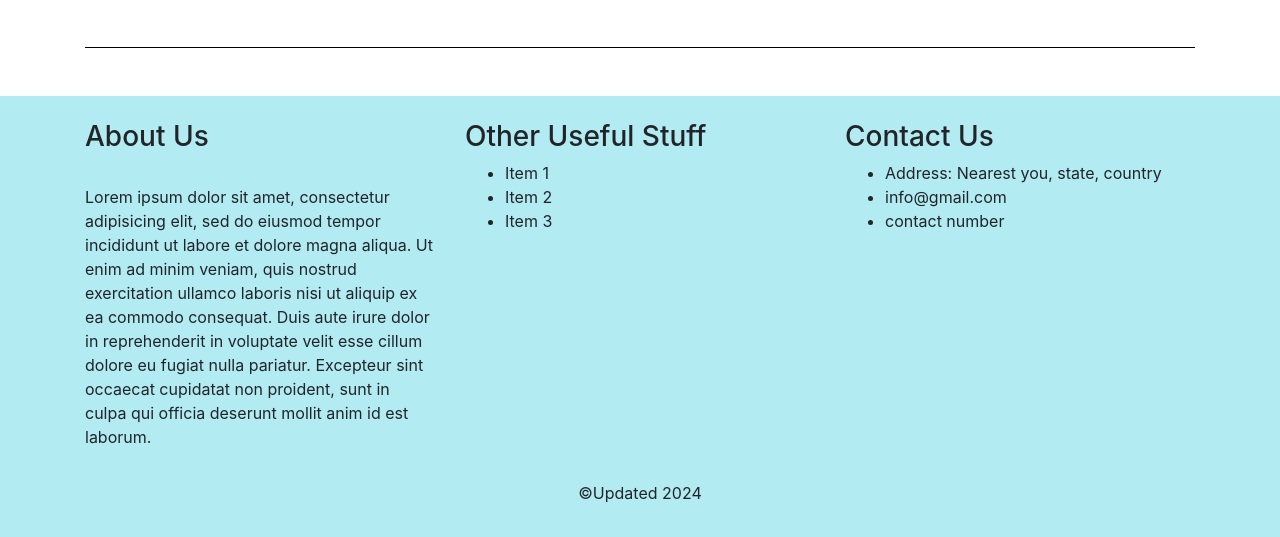
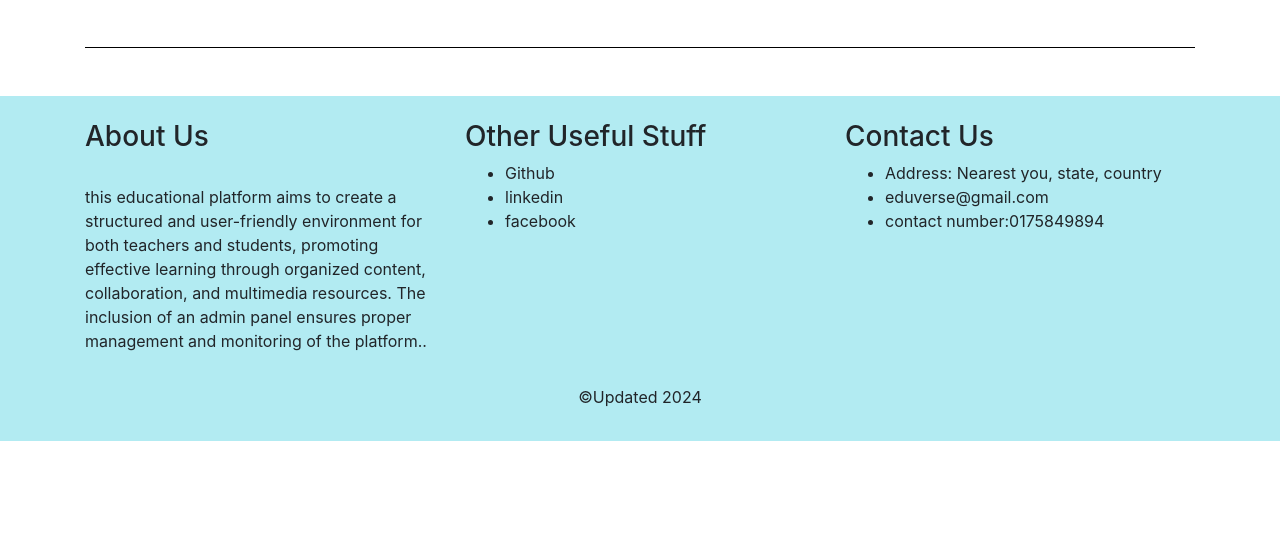
Before and after one commit to Rakib021/eduVerse, a Django app: page / in a window 1280 px wide. Shown: the part 2658-3195 px from the top of the page. After the commit the page ends 3099 px from the top, so only its background shows below. Run offline with Django 4.2, Linux system fonts and the light colour scheme; data comes from the database, SQL or seed files in the repository; some libraries are stand-ins or nearby versions.

Commit message:
updating some text

```diff
--- a/app_users/templates/app_users/index.html
+++ b/app_users/templates/app_users/index.html
@@ -116,12 +116,7 @@
             <h2 class="mb-3 mt-5 font-weight-bold" style="color:purple;">Upcoming Events</h2>
             <div class="row d-flex justify-content-center mb-4">
                 <div class="col-md-8">
-                  <p class="text-white">Lorem ipsum dolor sit amet, consectetur adipisicing elit. Quasi voluptate
-                                    hic
-                                    provident nulla repellat
-                                    facere esse molestiae ipsa labore porro minima quam quaerat rem, natus repudiandae debitis
-                                    est
-                                    sit pariatur.</p>
+                  <p class="text-white">Incorporating events into an educational platform can enhance engagement, foster a sense of community, and provide additional learning opportunities.</p>
                 </div>
               </div>
             <div class="row d-flex justify-content-center mb-4">
@@ -129,15 +124,10 @@
                             <div class="card mb-3 mr-5 ml-3" style="max-width:450px;max-height:450px;">
                                 <img src="https://www.hackread.com/wp-content/uploads/2023/09/7-benefits-webinar-qa-session-800x500.jpg" alt="no image found" width="450" height="450">
                                 <div class="event-mask justify-content-center">
-                                  <div class="row d-flex justify-content-center"> <h2 class="font-weight-bold" style="color:purple;">About the Event</h2> </div>
+                                  <div class="row d-flex justify-content-center"> <h2 class="font-weight-bold" style="color:white;">About the Event</h2> </div>
                                   <div class="row d-flex justify-content-center">
                                     <div class="col">
-                                    <p class="text-white">Lorem ipsum dolor sit amet, consectetur adipisicing elit. Quasi voluptate
-                                                      hic
-                                                      provident nulla repellat
-                                                      facere esse molestiae ipsa labore porro minima quam quaerat rem, natus repudiandae debitis
-                                                      est
-                                                      sit pariatur.</p>
+                                    <p class="text-white">Incorporating events into an educational platform can enhance engagement, foster a sense of community, and provide additional learning opportunities..</p>
                                       </div>
                                    </div>
                                    <div class="row d-flex justify-content-center">
@@ -149,15 +139,10 @@
                             <div class="card mb-3 mr-5 ml-3" style="max-width: 450px;max-height:450px;">
                                 <img src="https://c8.alamy.com/comp/2B8C4RC/debate-dialog-communication-and-education-concept-talking-about-political-opinions-two-cardboard-speech-bubbles-2B8C4RC.jpg" alt="no image found" width="450" height="450">
                                 <div class="event-mask">
-                                  <div class="row d-flex justify-content-center"> <h2 class="font-weight-bold" style="color:purple;">About the Event</h2> </div>
+                                  <div class="row d-flex justify-content-center"> <h2 class="font-weight-bold" style="color:white;">About the Event</h2> </div>
                                   <div class="row d-flex justify-content-center">
                                       <div class="col">
-                                          <p class="text-white">Lorem ipsum dolor sit amet, consectetur adipisicing elit. Quasi voluptate
-                                                            hic
-                                                            provident nulla repellat
-                                                            facere esse molestiae ipsa labore porro minima quam quaerat rem, natus repudiandae debitis
-                                                            est
-                                                            sit pariatur.</p>
+                                          <p class="text-white">Integrating these event features into the educational platform can contribute to a dynamic and interactive learning environment, fostering a sense of community and enriching the overall educational experience..</p>
                                         </div>
                                    </div>
                                    <div class="row d-flex justify-content-center">
--- a/templates/base.html
+++ b/templates/base.html
@@ -68,22 +68,22 @@
         <div class="row mt-4">
                   <div class="col-md-4 mt-4">
                             <h3>About Us</h3> <br>
-                            <p>Lorem ipsum dolor sit amet, consectetur adipisicing elit, sed do eiusmod tempor incididunt ut labore et dolore magna aliqua. Ut enim ad minim veniam, quis nostrud exercitation ullamco laboris nisi ut aliquip ex ea commodo consequat. Duis aute irure dolor in reprehenderit in voluptate velit esse cillum dolore eu fugiat nulla pariatur. Excepteur sint occaecat cupidatat non proident, sunt in culpa qui officia deserunt mollit anim id est laborum.</p>
+                            <p>this educational platform aims to create a structured and user-friendly environment for both teachers and students, promoting effective learning through organized content, collaboration, and multimedia resources. The inclusion of an admin panel ensures proper management and monitoring of the platform..</p>
                   </div>
                   <div class="col-md-4 mt-4">
                             <h3>Other Useful Stuff</h3>
                             <ul>
-                              <li>Item 1</li>
-                              <li>Item 2</li>
-                              <li>Item 3</li>
+                              <li>Github</li>
+                              <li>linkedin</li>
+                              <li>facebook</li>
                             </ul>
                   </div>
                   <div class="col-md-4 mt-4">
                             <h3>Contact Us</h3>
                             <ul>
                               <li>Address: Nearest you, state, country</li>
-                              <li>info@gmail.com</li>
-                              <li>contact number</li>
+                              <li>eduverse@gmail.com</li>
+                              <li>contact number:0175849894</li>
                             </ul>
                   </div>
         </div>
```
